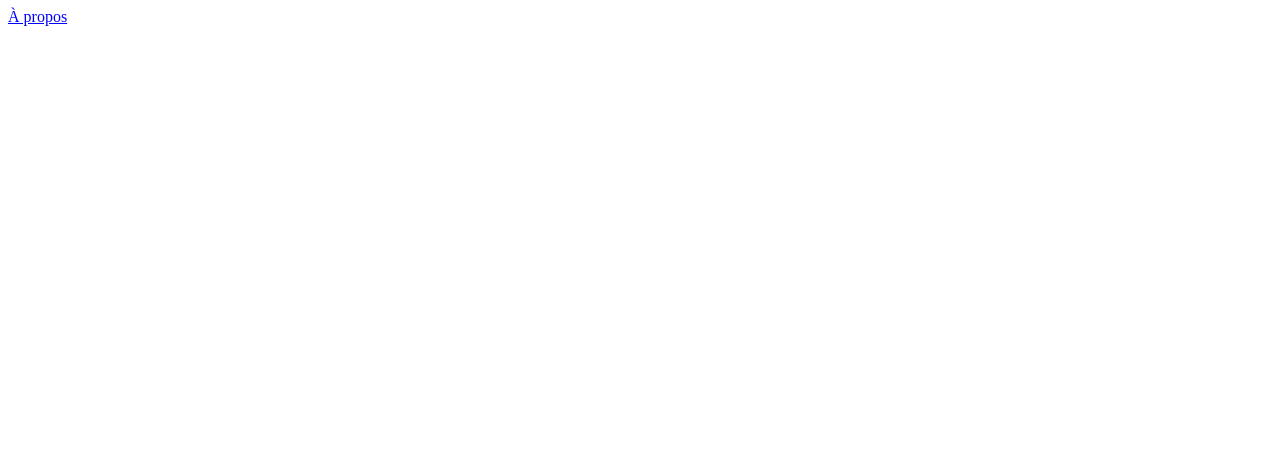
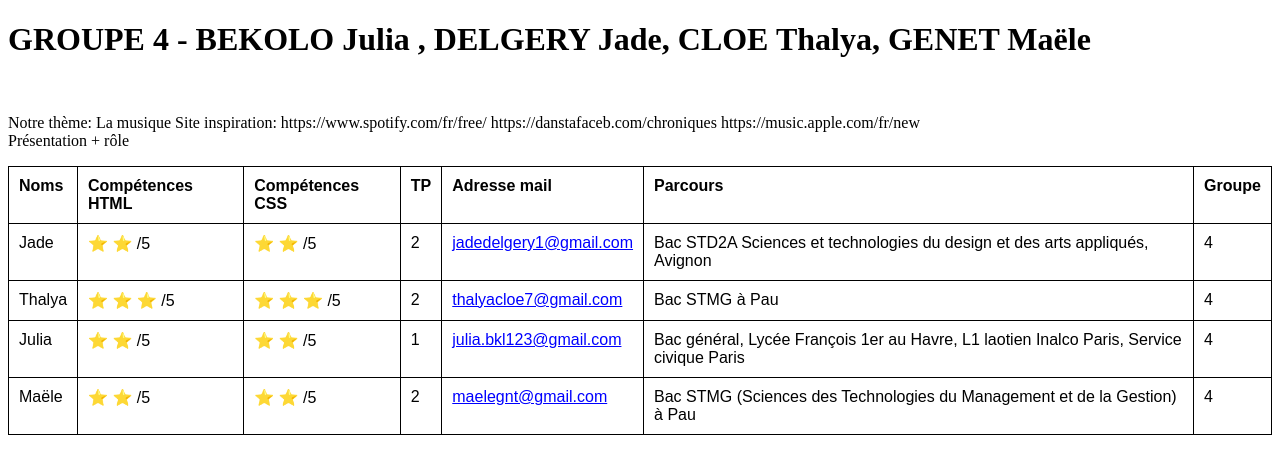
Before and after one commit to jadedelgery1-rgb/Notre-site-de-musique-, a plain HTML site: page index.html in a window 1280 px wide. Drawn offline with Linux system fonts and the light colour scheme.

Commit message:
Add team member skills table to index.html
Added a table displaying team members and their skills.

```diff
--- a/index.html
+++ b/index.html
@@ -5,4 +5,86 @@
 <title>Notre Site</title>
 <link rel="stylesheet" href="styles.css"/>
 </head>
- <a href="a-propos.html">À propos</a>
+
+<body>
+<h1>GROUPE 4 - BEKOLO Julia , DELGERY Jade, CLOE Thalya, GENET Maële</h1>
+<br>
+<p>Notre thème: La musique
+Site inspiration:
+ https://www.spotify.com/fr/free/
+ https://danstafaceb.com/chroniques
+ https://music.apple.com/fr/new
+<br>
+Présentation + rôle
+
+<!DOCTYPE html>
+<html lang="fr">
+<head>
+    <meta charset="UTF-8">
+    <title>Tableau des compétences</title>
+
+</head>
+<body>
+
+<table>
+    <tr>
+        <th>Noms</th>
+        <th>Compétences HTML</th>
+        <th>Compétences CSS</th>
+        <th>TP</th>
+        <th>Adresse mail</th>
+        <th>Parcours</th>
+        <th>Groupe</th>
+    </tr>
+
+    <tr>
+        <td>Jade</td>
+        <td>⭐ ⭐ /5</td>
+        <td>⭐ ⭐ /5</td>
+        <td>2</td>
+        <td><a href="mailto:jadedelgery1@gmail.com">jadedelgery1@gmail.com</a></td>
+        <td>Bac STD2A Sciences et technologies du design et des arts appliqués, Avignon</td>
+        <td>4</td>
+    </tr>
+
+    <tr>
+        <td>Thalya</td>
+        <td>⭐ ⭐ ⭐ /5</td>
+        <td>⭐ ⭐ ⭐ /5</td>
+        <td>2</td>
+        <td><a href="mailto:thalyacloe7@gmail.com">thalyacloe7@gmail.com</a></td>
+        <td>Bac STMG à Pau</td>
+        <td>4</td>
+    </tr>
+
+    <tr>
+        <td>Julia</td>
+        <td>⭐ ⭐ /5</td>
+        <td>⭐ ⭐ /5</td>
+        <td>1</td>
+        <td><a href="mailto:julia.bkl123@gmail.com">julia.bkl123@gmail.com</a></td>
+        <td>Bac général, Lycée François 1er au Havre, L1 laotien Inalco Paris, Service civique Paris</td>
+        <td>4</td>
+    </tr>
+
+    <tr>
+        <td>Maële</td>
+        <td>⭐ ⭐ /5</td>
+        <td>⭐ ⭐ /5</td>
+        <td>2</td>
+        <td><a href="mailto:maelegnt@gmail.com">maelegnt@gmail.com</a></td>
+        <td>Bac STMG (Sciences des Technologies du Management et de la Gestion) à Pau</td>
+        <td>4</td>
+    </tr>
+
+</table>
+
+
+
+</p>
+
+</body>
+
+
+
+</hmtl>
```
